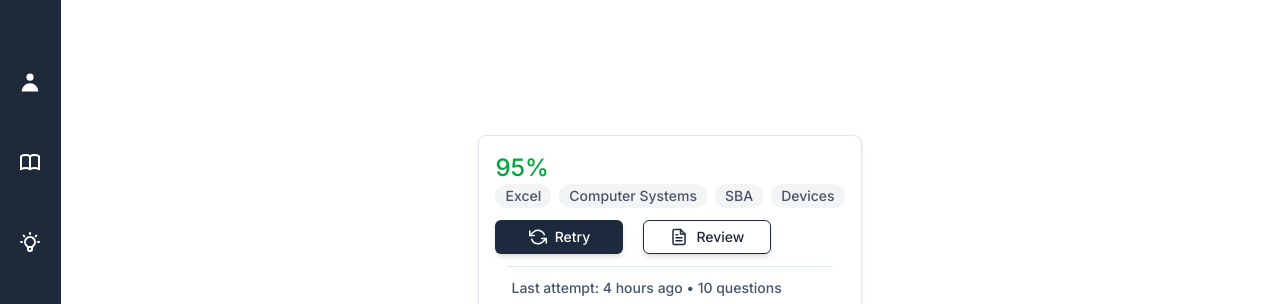
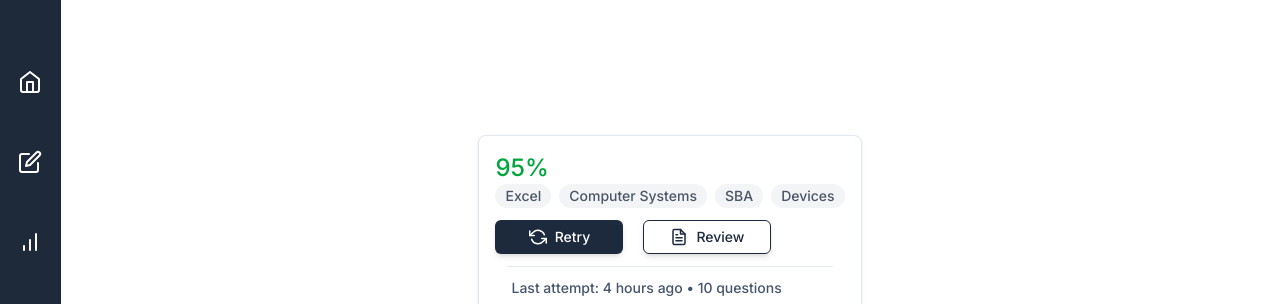
Before and after one commit to JamarTG/capstone, a React (Vite) app in the folder frontend/: page / in a window 1280 px wide. Shown: the part 198-502 px from the top of the page. Built offline with nearby package versions, Linux system fonts and the light colour scheme.

Commit message:
Formatted Layout files

```diff
--- a/frontend/src/components/layout/auth.tsx
+++ b/frontend/src/components/layout/auth.tsx
@@ -9,14 +9,8 @@ const AuthLayout: React.FC<AuthProps> = ({ children, formTitle }) => {
   return (
     <div className="flex min-h-full flex-1 flex-col justify-center px-6 py-12 lg:px-8">
       <div className="sm:mx-auto sm:w-full sm:max-w-sm">
-        <img
-          alt="Your Company"
-          src="https://tailwindcss.com/plus-assets/img/logos/mark.svg?color=indigo&shade=600"
-          className="mx-auto h-10 w-auto"
-        />
         <h2 className="mt-10 text-center text-2xl/9 font-bold tracking-tight text-gray-900">{formTitle}</h2>
       </div>
-
       <div className="mt-10 sm:mx-auto sm:w-full sm:max-w-sm">{children}</div>
     </div>
   );
--- a/frontend/src/components/layout/home.tsx
+++ b/frontend/src/components/layout/home.tsx
@@ -10,49 +10,70 @@ const HomeLayout: React.FC<HomeLayoutProps> = ({ children }) => {
         <div className="h-10 w-10 flex items-center justify-center rounded-lg cursor-pointer hover:text-gray-800 hover:bg-white  hover:duration-300 hover:ease-linear focus:bg-white">
           <svg
             xmlns="http://www.w3.org/2000/svg"
-            className="h-6 w-6"
-            viewBox="0 0 20 20"
-            fill="currentColor"
+            width="24"
+            height="24"
+            viewBox="0 0 24 24"
+            fill="none"
+            stroke="currentColor"
+            stroke-width="2"
+            stroke-linecap="round"
+            stroke-linejoin="round"
+            className="feather feather-home"
           >
-            <path
-              fill-rule="evenodd"
-              d="M10 9a3 3 0 100-6 3 3 0 000 6zm-7 9a7 7 0 1114 0H3z"
-              clip-rule="evenodd"
-            />
+            <path d="M3 9l9-7 9 7v11a2 2 0 0 1-2 2H5a2 2 0 0 1-2-2z"></path>
+            <polyline points="9 22 9 12 15 12 15 22"></polyline>
           </svg>
         </div>
 
         <div className="h-10 w-10 flex items-center justify-center rounded-lg cursor-pointer hover:text-gray-800 hover:bg-white  hover:duration-300 hover:ease-linear focus:bg-white">
           <svg
             xmlns="http://www.w3.org/2000/svg"
-            className="h-6 w-6"
+            width="24"
+            height="24"
+            viewBox="0 0 24 24"
             fill="none"
-            viewBox="0 0 24 24"
             stroke="currentColor"
+            stroke-width="2"
+            stroke-linecap="round"
+            stroke-linejoin="round"
+            className="feather feather-edit"
           >
-            <path
-              stroke-linecap="round"
-              stroke-linejoin="round"
-              stroke-width="2"
-              d="M12 6.253v13m0-13C10.832 5.477 9.246 5 7.5 5S4.168 5.477 3 6.253v13C4.168 18.477 5.754 18 7.5 18s3.332.477 4.5 1.253m0-13C13.168 5.477 14.754 5 16.5 5c1.747 0 3.332.477 4.5 1.253v13C19.832 18.477 18.247 18 16.5 18c-1.746 0-3.332.477-4.5 1.253"
-            />
+            <path d="M11 4H4a2 2 0 0 0-2 2v14a2 2 0 0 0 2 2h14a2 2 0 0 0 2-2v-7"></path>
+            <path d="M18.5 2.5a2.121 2.121 0 0 1 3 3L12 15l-4 1 1-4 9.5-9.5z"></path>
           </svg>
         </div>
 
         <div className="h-10 w-10 flex items-center justify-center rounded-lg cursor-pointer hover:text-gray-800 hover:bg-white  hover:duration-300 hover:ease-linear focus:bg-white">
           <svg
             xmlns="http://www.w3.org/2000/svg"
-            className="h-6 w-6"
+            width="24"
+            height="24"
+            viewBox="0 0 24 24"
             fill="none"
-            viewBox="0 0 24 24"
             stroke="currentColor"
+            stroke-width="2"
+            stroke-linecap="round"
+            stroke-linejoin="round"
+            className="feather feather-bar-chart"
           >
-            <path
-              stroke-linecap="round"
-              stroke-linejoin="round"
-              stroke-width="2"
-              d="M9.663 17h4.673M12 3v1m6.364 1.636l-.707.707M21 12h-1M4 12H3m3.343-5.657l-.707-.707m2.828 9.9a5 5 0 117.072 0l-.548.547A3.374 3.374 0 0014 18.469V19a2 2 0 11-4 0v-.531c0-.895-.356-1.754-.988-2.386l-.548-.547z"
-            />
+            <line
+              x1="12"
+              y1="20"
+              x2="12"
+              y2="10"
+            ></line>
+            <line
+              x1="18"
+              y1="20"
+              x2="18"
+              y2="4"
+            ></line>
+            <line
+              x1="6"
+              y1="20"
+              x2="6"
+              y2="16"
+            ></line>
           </svg>
         </div>
 
```
